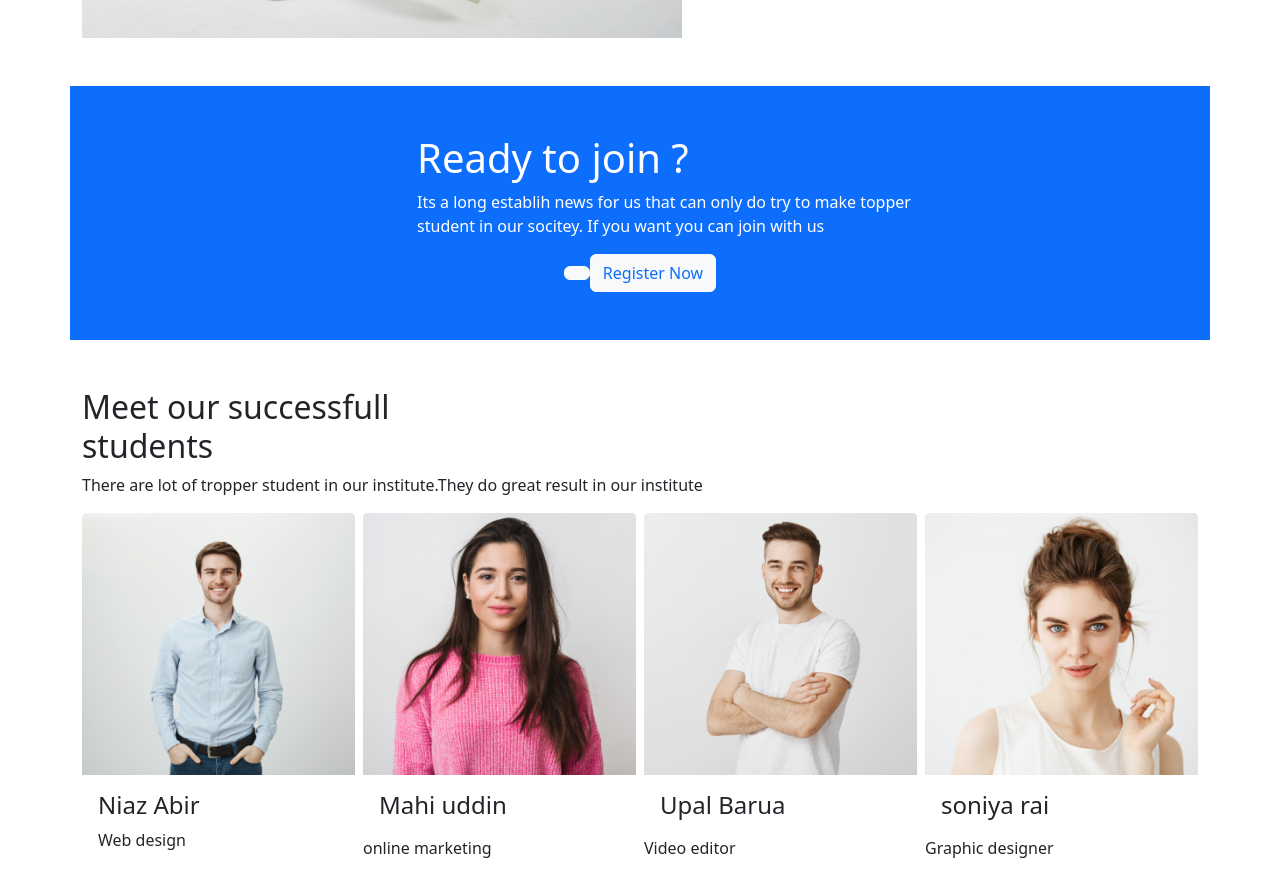
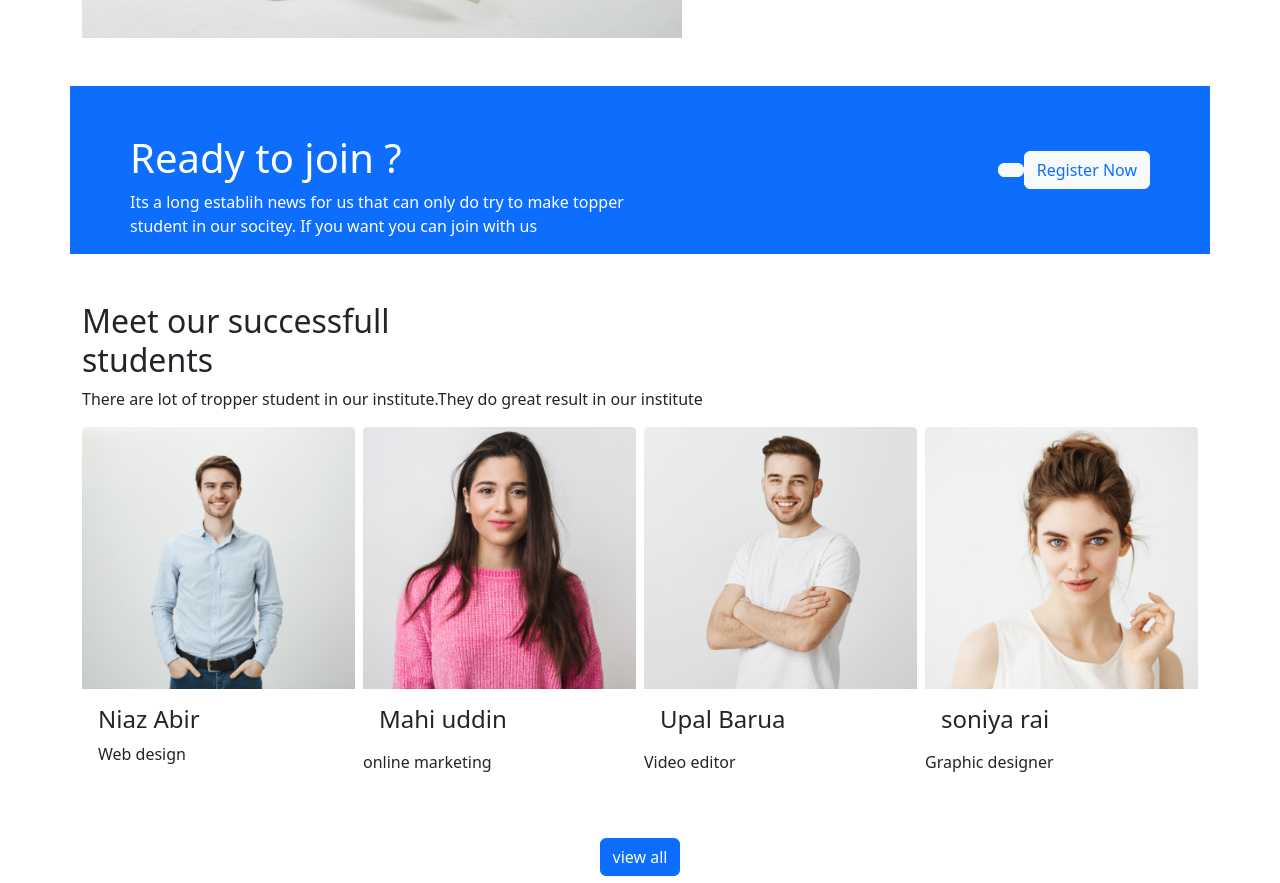
Before and after one commit to niaz-abir/third-assignment, a plain HTML site: page index.html in a window 1280 px wide. Shown: the part 2457-3340 px from the top of the page. Drawn offline with nearby package versions, Linux system fonts and the light colour scheme.

Commit message:
nine commit

```diff
--- a/index.html
+++ b/index.html
@@ -231,17 +231,17 @@
           <!--register section start here-->
 
 
-            <section class="container mt-5 mb-5 bg-primary" >
+            <section class="container mt-5 mb-5 bg-primary " >
 
 
-               <div class="d-flex align-items-center flex-column flex-sm-column">
+               <div class="d-flex flex-column flex-lg-row justify-content-between align-items-center text-center text-lg-start ">
                 <div>
                   <h1 class="ms-5 mt-5 text-white">Ready to join ?</h1>
                   <p class="ms-5 mt-2 text-white">Its a long establih news for us that can only do try to make topper<br> student in our socitey. If you want you can join with us</p>
                  </div>
 
 
-                <div class="mb-5">
+                <div class="mb-5 me-5  pt-5">
                   <button class="btn btn-light text-primary"> <div> <!-- Button trigger modal -->
                     <button type="button" class="btn btn-light text-primary" data-bs-toggle="modal" data-bs-target="#exampleModal">
                       Register Now
@@ -266,7 +266,7 @@
                       </div>
                     </button>
                 </div>
-               </div>
+              </div>
 
 
 
```
